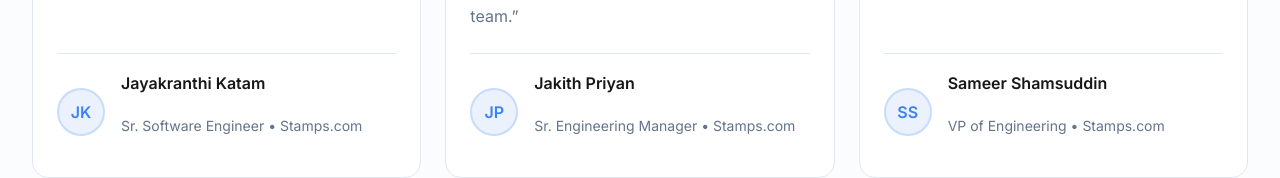
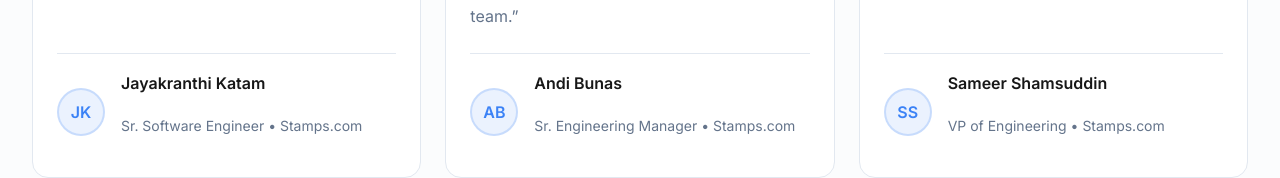
Before and after one commit to robrockit/portfolio, a Next.js app: page / in a window 1280 px wide. Shown: the part 7219-7397 px from the top of the page. Built offline with nearby package versions, Linux system fonts and the light colour scheme; no server answers.

Commit message:
Update author with correct name

```diff
--- a/src/data/testimonials.ts
+++ b/src/data/testimonials.ts
@@ -22,7 +22,7 @@ export const testimonials: Testimonial[] = [
     id: "andi-bunas",
     quote:
       "I appreciate Rob's ownership of projects and the respect he commands with his team. He is transparent about issues and communication and is able to juggle a lot of competing projects (and I can do a better job helping manage priorities). He is always willing to step in and support for questions or issues. He has done an excellent job on incorporating the team priorities we set (estimations, improving communication, starting to build expertise, and exerting ownership of the platform error logs). He has a strong technical grasp of the platform and can investigate issues along side his team. His team appreciates his clarity of goals and expectations, providing knowledge and guidance, and always being a mentor for them and willing to roll up his sleeves and dive into details. He is patient and positive and brings out the best with the team.",
-    author: "Jakith Priyan",
+    author: "Andi Bunas",
     role: "Sr. Engineering Manager",
     company: "Stamps.com",
     relationship: "manager",
```
